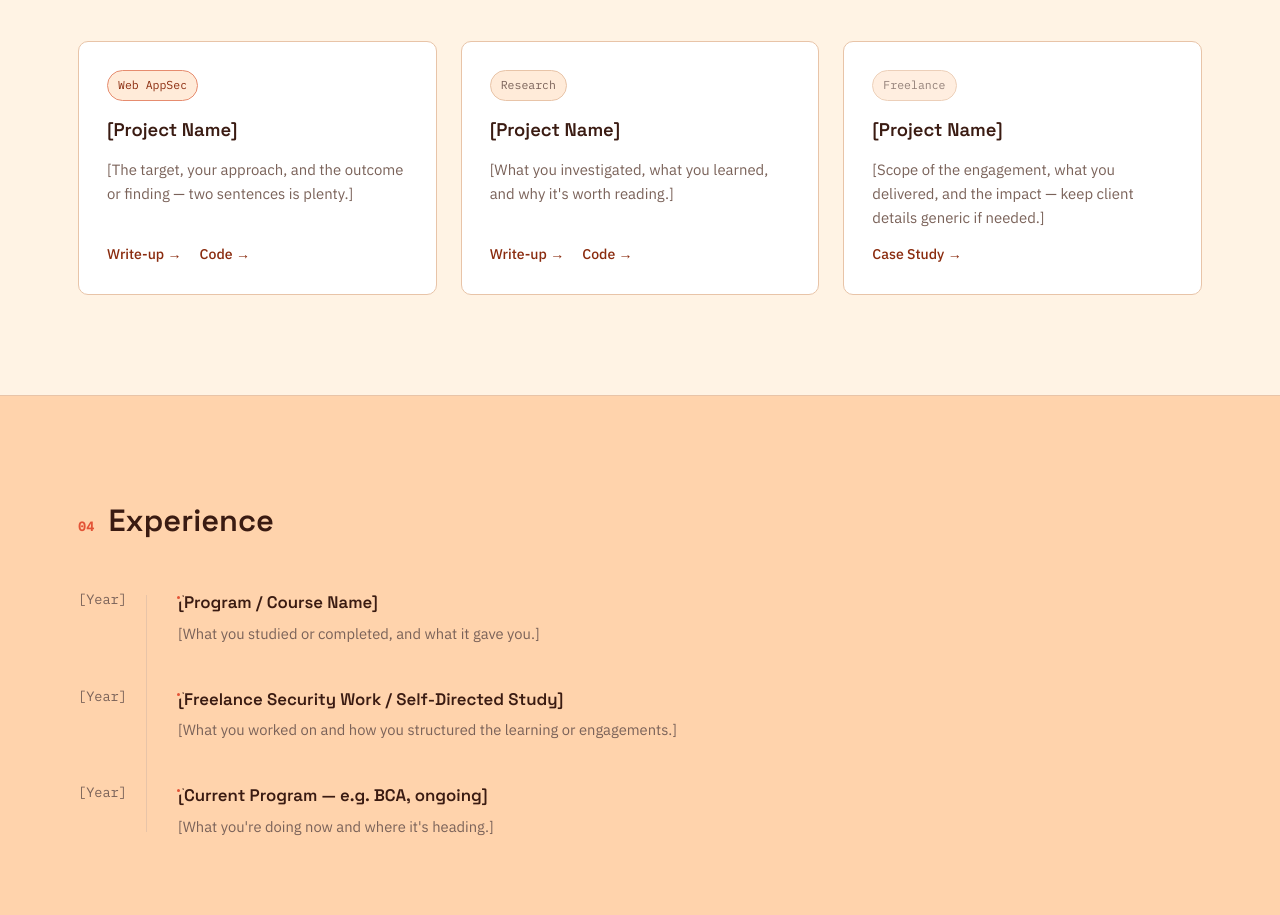
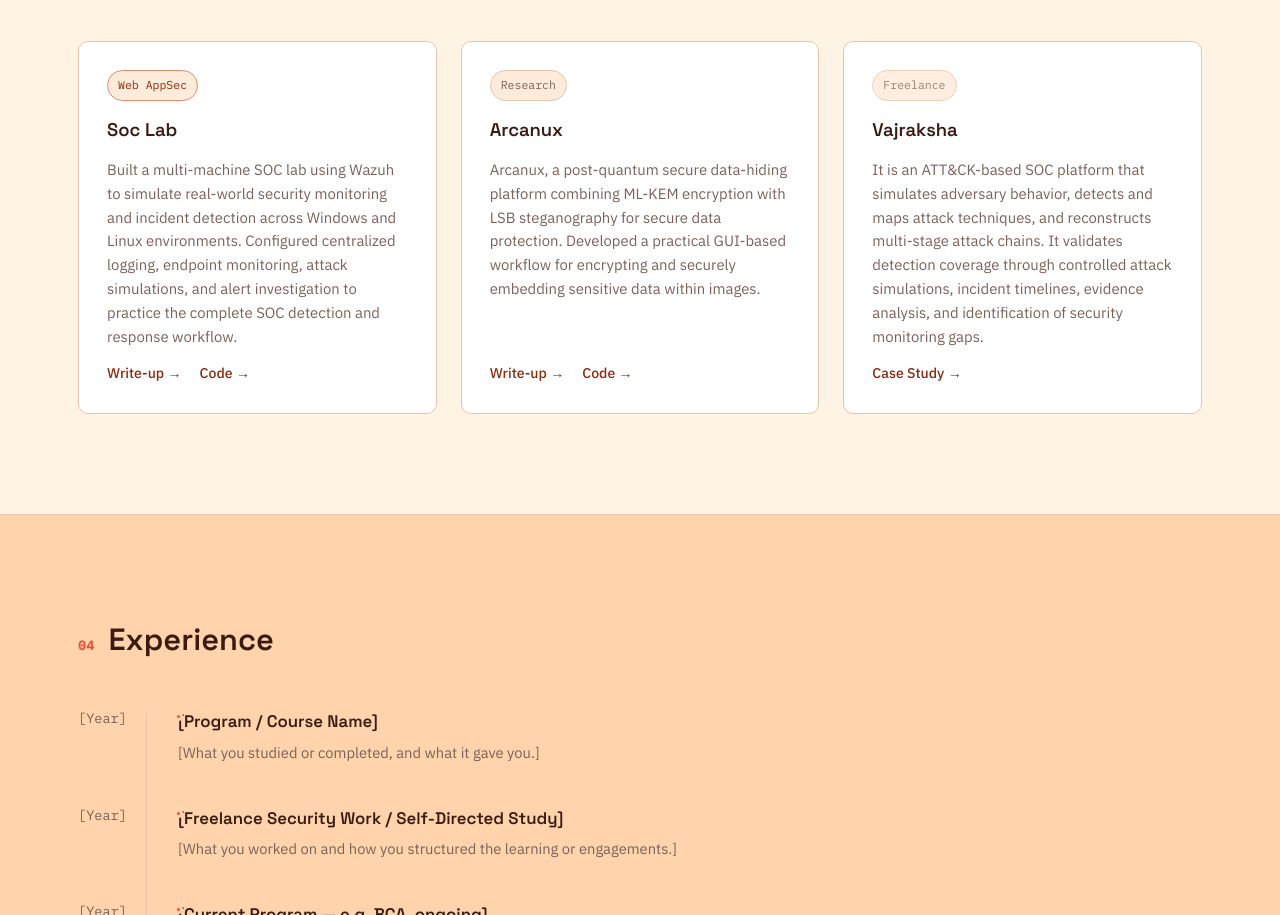
Before and after one commit to 11xNecronaut/11xNecronaut.github.io, a plain HTML site: page index.html in a window 1280 px wide. Shown: the part 1964-2879 px from the top of the page. Drawn offline with Linux system fonts and the light colour scheme.

Commit message:
Update index.html

```diff
--- a/index.html
+++ b/index.html
@@ -139,8 +139,8 @@
       <div class="projects__grid">
         <article class="project-card reveal">
           <div class="project-card__tags"><span class="tag tag--accent">Web AppSec</span></div>
-          <h3>[Project Name]</h3>
-          <p>[The target, your approach, and the outcome or finding — two sentences is plenty.]</p>
+          <h3>Soc Lab</h3>
+          <p>Built a multi-machine SOC lab using Wazuh to simulate real-world security monitoring and incident detection across Windows and Linux environments. Configured centralized logging, endpoint monitoring, attack simulations, and alert investigation to practice the complete SOC detection and response workflow.</p>
           <div class="project-card__links">
             <a href="#">Write-up <span aria-hidden="true">&rarr;</span></a>
             <a href="#">Code <span aria-hidden="true">&rarr;</span></a>
@@ -148,8 +148,8 @@
         </article>
         <article class="project-card reveal">
           <div class="project-card__tags"><span class="tag">Research</span></div>
-          <h3>[Project Name]</h3>
-          <p>[What you investigated, what you learned, and why it's worth reading.]</p>
+          <h3>Arcanux</h3>
+          <p>Arcanux, a post-quantum secure data-hiding platform combining ML-KEM encryption with LSB steganography for secure data protection. Developed a practical GUI-based workflow for encrypting and securely embedding sensitive data within images.</p>
           <div class="project-card__links">
             <a href="#">Write-up <span aria-hidden="true">&rarr;</span></a>
             <a href="#">Code <span aria-hidden="true">&rarr;</span></a>
@@ -157,8 +157,8 @@
         </article>
         <article class="project-card reveal">
           <div class="project-card__tags"><span class="tag tag--muted">Freelance</span></div>
-          <h3>[Project Name]</h3>
-          <p>[Scope of the engagement, what you delivered, and the impact — keep client details generic if needed.]</p>
+          <h3>Vajraksha</h3>
+          <p>It is an ATT&CK-based SOC platform that simulates adversary behavior, detects and maps attack techniques, and reconstructs multi-stage attack chains. It validates detection coverage through controlled attack simulations, incident timelines, evidence analysis, and identification of security monitoring gaps.</p>
           <div class="project-card__links">
             <a href="#">Case Study <span aria-hidden="true">&rarr;</span></a>
           </div>
```
